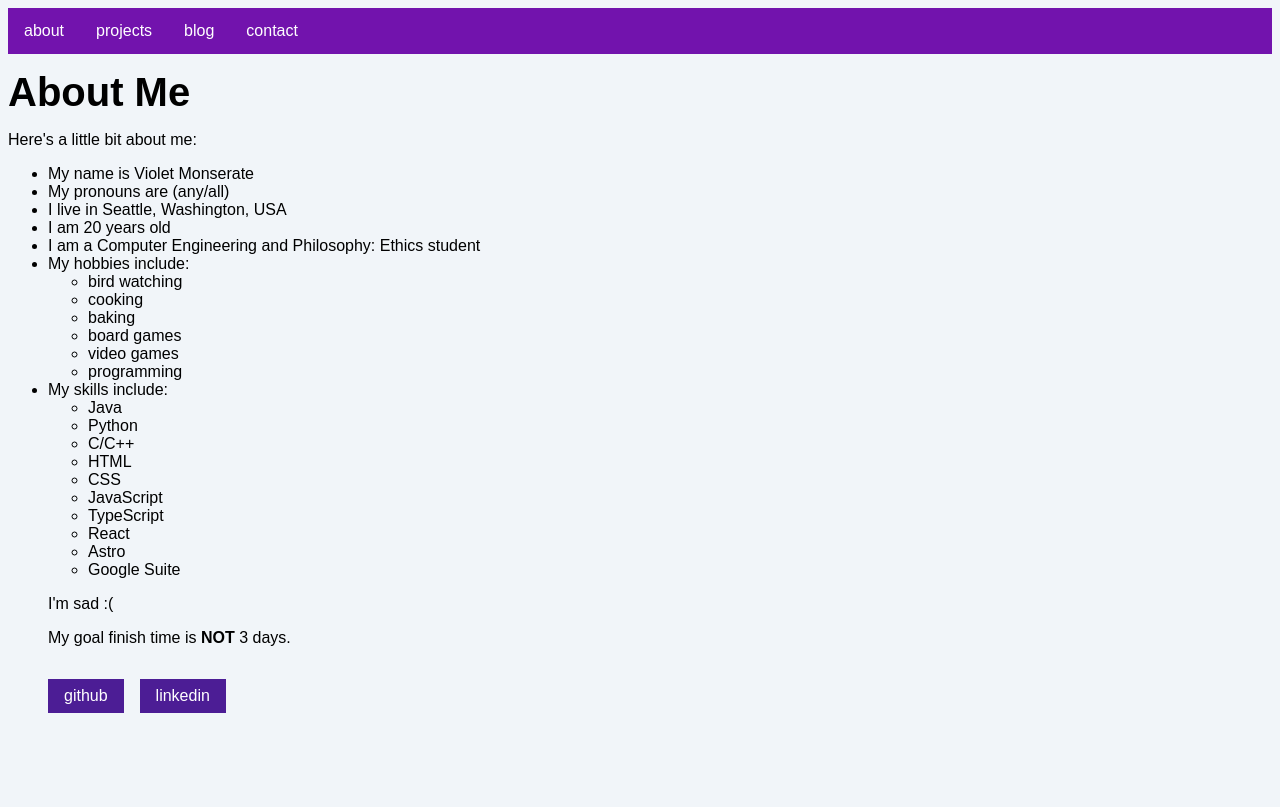
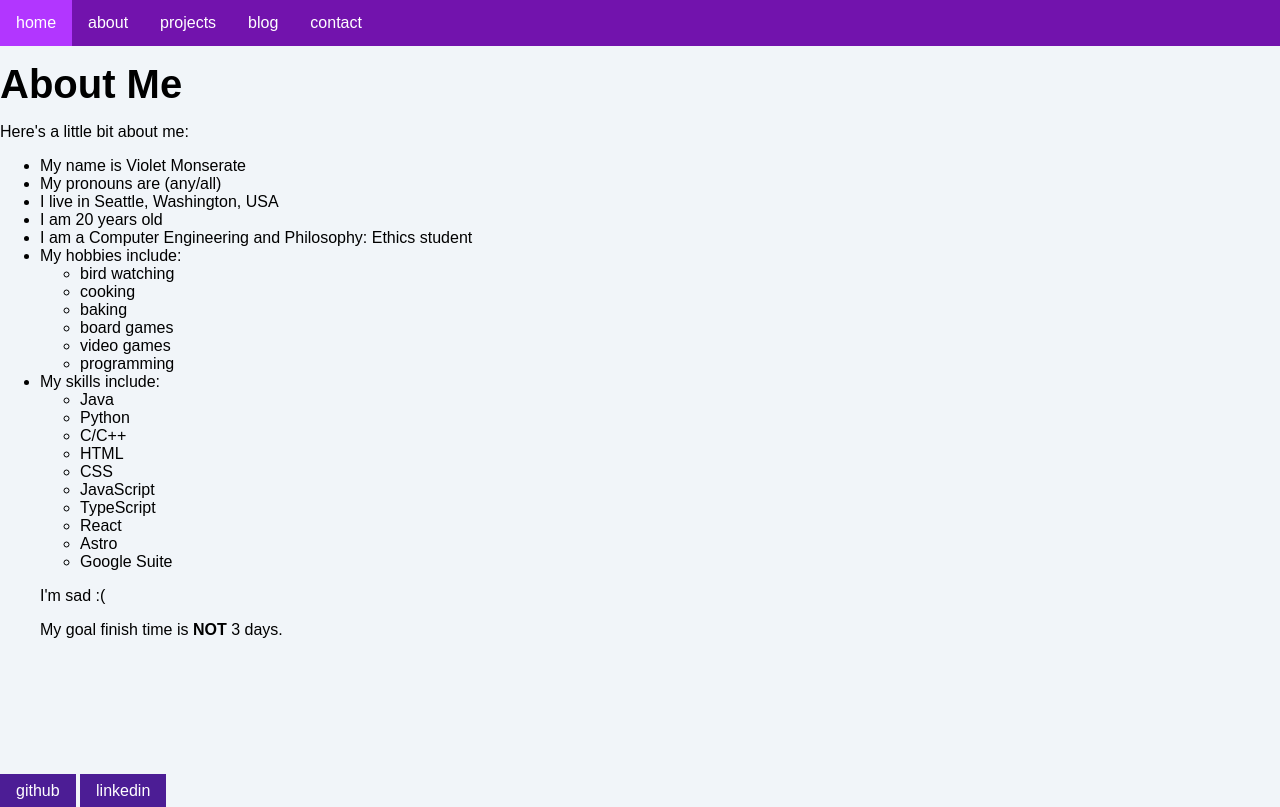
Before and after one commit to ctrl-vi/ctrl-vi.github.io, an Astro site: page /about in a window 1280 px wide. Built offline with nearby package versions, Linux system fonts and the light colour scheme; Astro itself is replaced by a stand-in of ours.

Commit message:
Generalize pages using Layout component

```diff
--- a/src/components/Footer.astro
+++ b/src/components/Footer.astro
@@ -1,13 +1,9 @@
 ---
 import Social from "./Social.astro";
 ---
+
 <style>
-    footer {
-      display: flex;
-      gap: 1rem;
-      margin-top: 2rem;
-    }
-  </style>
+</style>
 
 <footer>
     <Social platform="github" username="ctrl-vi" />
--- /dev/null
+++ b/src/components/Layout.astro
@@ -0,0 +1,42 @@
+---
+import Header from './Header.astro';
+import Footer from './Footer.astro';
+import Navigation from './Navigation.astro';
+
+const {pageTitle} = Astro.props;
+---
+<style>
+    /* Ensure the layout stretches to fill the viewport */
+    html, body {
+        margin: 0;
+        padding: 0;
+        height: 100%;
+    }
+
+    .page-wrapper {
+        display: flex;
+        flex-direction: column;
+        min-height: 100%;
+    }
+
+    .page-content {
+        flex: 1;
+    }
+</style>
+<head>
+    <meta charset="utf-8" />
+    <link rel="icon" type="image/svg+xml" sizes="any" href="/favicon.svg" />
+    <meta name="viewport" content="width=device-width" />
+    <meta name="generator" content={Astro.generator} />
+    <title>{pageTitle}</title>
+</head>
+<body>
+    <div class="page-wrapper">
+        <Header />
+        <Navigation />
+        <div class="page-content">
+            <slot /> <!-- This is where the page-specific content will go -->
+        </div>
+        <Footer />
+    </div>
+</body>
--- a/src/components/Navigation.astro
+++ b/src/components/Navigation.astro
@@ -4,8 +4,9 @@ import "./Navigation.css";
 ---
 
 <nav><ul>
-    <Navlink link="about" />
-    <Navlink link="projects" />
-    <Navlink link="blog" />
-    <Navlink link="contact" />
+    <Navlink title="home" />
+    <Navlink title="about" />
+    <Navlink title="projects" />
+    <Navlink title="blog" />
+    <Navlink title="contact" />
 </ul></nav>
--- a/src/components/Navigation.css
+++ b/src/components/Navigation.css
@@ -20,5 +20,5 @@ nav ul li {
 
   /* Change the link color to #111 (black) on hover */
   nav ul li a:hover {
-    background-color: #111;
+    background-color: #b236ff;
   }
--- a/src/components/Navlink.astro
+++ b/src/components/Navlink.astro
@@ -1,5 +1,5 @@
 ---
-const {link} = Astro.props;
-
+const {title} = Astro.props;
+const link = title === "home" ? "" : title;
 ---
-<li><a href={ `/${link}`}>{link}</a></li>
+<li><a href={ `/${link}`}>{title}</a></li>
--- a/src/pages/about.astro
+++ b/src/pages/about.astro
@@ -1,7 +1,5 @@
 ---
-import Navigation from '../components/Navigation.astro';
-import Footer from "../components/Footer.astro";
-
+import Layout from '../components/Layout.astro';
 import '../styles/global.css';
 
 const pageTitle = "About Me";
@@ -45,16 +43,7 @@ const bulletColor = "green";
 ---
 
 <html lang="en">
-    <head>
-        <meta charset="utf-8" />
-        <link rel="icon" type="image/svg+xml" href="/favicon.svg" />
-        <meta name="viewport" content="width=device-width" />
-        <meta name="generator" content={Astro.generator} />
-		<title>{pageTitle}</title>
-    </head>
-    <body>
-        <Navigation />
-
+    <Layout {pageTitle}>
         <h1>{pageTitle}</h1>
 
         <p>Here's a little bit about me: </p>
@@ -81,6 +70,6 @@ const bulletColor = "green";
         {finished && <p>I finished this tutorial!</p>}
 
         {goal === 3 ? <p>My goal is to finish this in 3 days.</p> : <p>My goal finish time is <strong> NOT</strong> 3 days.</p>}
-        <Footer />
-    </body>
+
+    </Layout>
 </html>
```
Also changed, not shown: src/pages/index.astro (+3 -16 lines), src/pages/projects.astro (+3 -15 lines), src/components/Header.astro (added), src/components/NavDropdown.astro (added).
